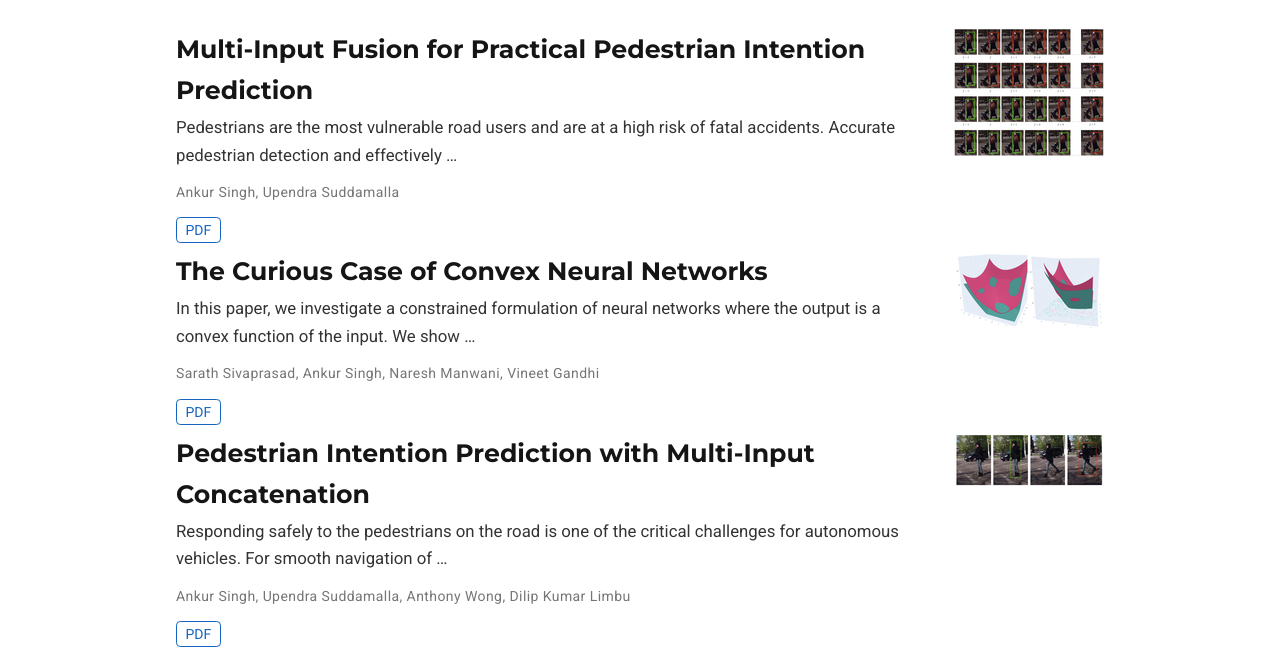
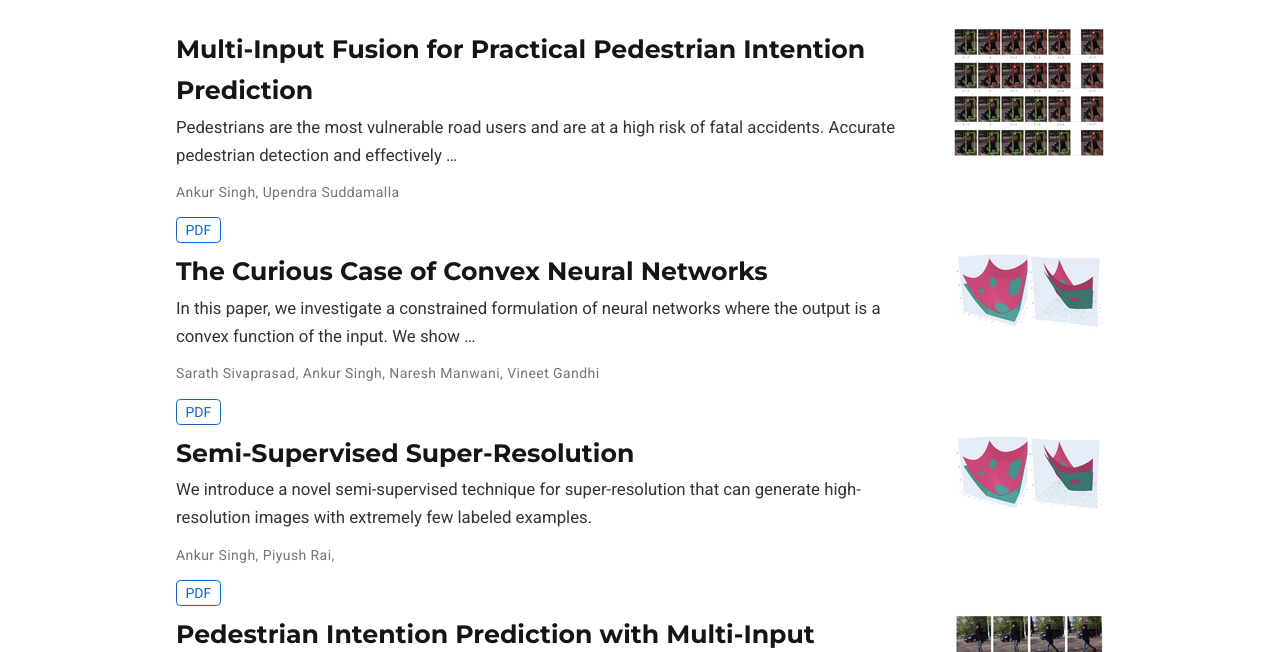
Before and after one commit to ankur219/ankur219.github.io, a plain HTML site: page publication/index.html in a window 1280 px wide. Shown: the part 227-879 px from the top of the page. Drawn offline with nearby package versions, Linux system fonts and the light colour scheme; some icons are missing.

Commit message:
Update index.html

```diff
--- a/publication/index.html
+++ b/publication/index.html
@@ -311,7 +311,7 @@
   <meta property="og:site_name" content="Academic" />
   <meta property="og:url" content="https://ankur219.github.io/publication/" />
   <meta property="og:title" content="Publications | Academic" />
-  <meta property="og:description" content="Dual Degree student, EE" /><meta property="og:image" content="https://ankur219.github.io/media/icon_hu0b7a4cb9992c9ac0e91bd28ffd38dd00_9727_512x512_fill_lanczos_center_3.png" />
+  <meta property="og:description" content="Research Engineer, I2R" /><meta property="og:image" content="https://ankur219.github.io/media/icon_hu0b7a4cb9992c9ac0e91bd28ffd38dd00_9727_512x512_fill_lanczos_center_3.png" />
     <meta property="twitter:image" content="https://ankur219.github.io/media/icon_hu0b7a4cb9992c9ac0e91bd28ffd38dd00_9727_512x512_fill_lanczos_center_3.png" /><meta property="og:locale" content="en-us" />
 
 
@@ -886,6 +886,101 @@
 
 
 
+<div class="media stream-item">
+  <div class="media-body">
+
+    <div class="section-subheading article-title mb-0 mt-0">
+      <a href="/publication/semi-supervised-super-resolution/" >Semi-Supervised Super-Resolution</a>
+    </div>
+
+
+    <a href="/publication/convex-neural-networks/"  class="summary-link">
+      <div class="article-style">
+       We introduce a novel semi-supervised technique for super-resolution that can generate high-resolution images with extremely few labeled examples.
+
+      </div>
+    </a>
+
+
+    <div class="stream-meta article-metadata">
+
+
+
+
+      <div>
+
+
+  <span >
+      Ankur Singh</span>, <span >
+      Piyush Rai</span>, <span >
+      </div>
+
+    </div>
+
+
+    <div class="btn-links">
+
+
+
+
+
+
+
+
+
+
+
+
+
+
+
+<a class="btn btn-outline-primary btn-page-header btn-sm" href="https://arxiv.org/pdf/2204.08192.pdf" target="_blank" rel="noopener">
+  PDF
+</a>
+
+
+
+
+
+
+
+
+
+
+
+
+
+
+
+
+
+    </div>
+
+
+  </div>
+  <div class="ml-3">
+
+
+
+    <a href="/publication/semi-supervised-super-resolution/" >
+      <img src="/publication/convex-neural-networks/featured_hu2a5853fd4ea7dc9567edc5a1568c3730_52707_150x0_resize_lanczos_3.png" alt="Semi-Supervised Super-Resolution" loading="lazy">
+    </a>
+
+  </div>
+</div>
+
+
+        </div>
+
+
+
+
+
+
+
+        <div class="grid-sizer col-lg-12 isotope-item pubtype-1 year-2021">
+
+
 
 
 
```
